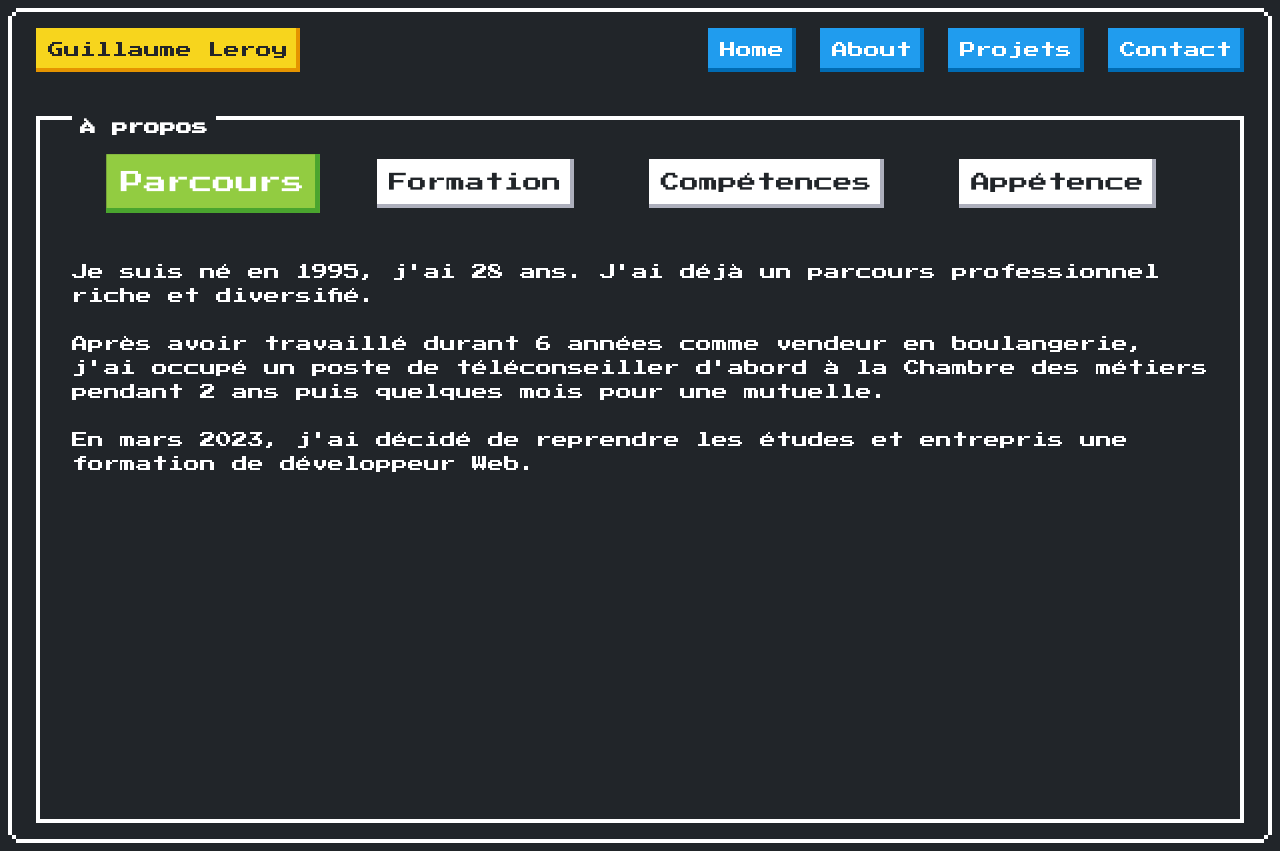
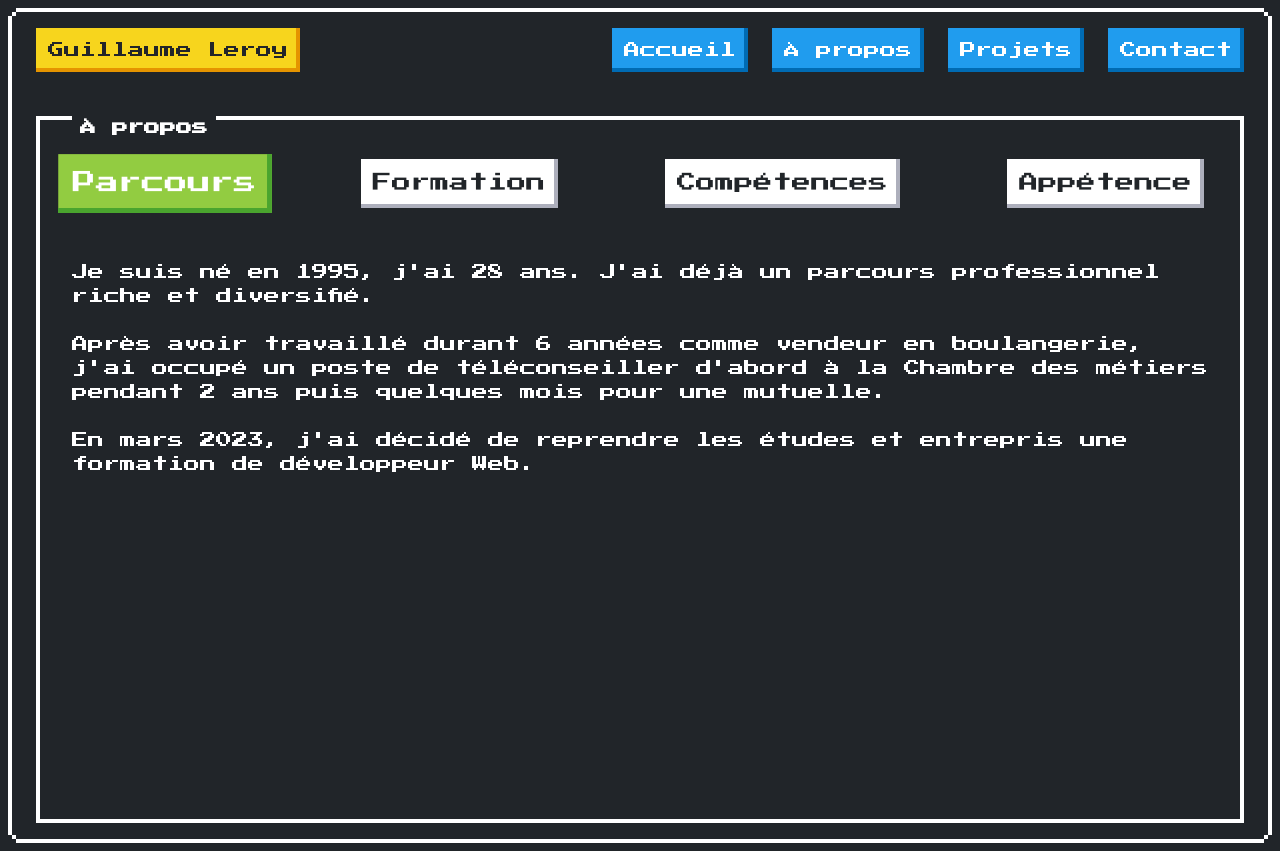
Before and after one commit to Leroyg-11/Mon-Folio, a React (Vite) app: page /Mon-Folio/about in a window 1280 px wide. Built offline with nearby package versions, Linux system fonts and the light colour scheme.

Commit message:
Final modif

```diff
--- a/src/components/layout/NavBar.jsx
+++ b/src/components/layout/NavBar.jsx
@@ -21,7 +21,7 @@ const NavBar = () => {
         <li>
           <Link className="nav-link-item" to="/Mon-Folio/">
             <button type="button" className="nes-btn is-primary">
-              Home
+              Accueil
             </button>
           </Link>
         </li>
@@ -29,7 +29,7 @@ const NavBar = () => {
         <li>
           <Link className="nav-link-item" to="/Mon-Folio/about">
             <button type="button" className="nes-btn is-primary">
-              About
+              À propos
             </button>
           </Link>
         </li>
--- a/src/components/layout/NavBar.scss
+++ b/src/components/layout/NavBar.scss
@@ -35,10 +35,11 @@ nav {
         max-width: 90%;
         position: relative;
         margin: auto;
+        white-space: nowrap;
         > li {
           text-align: center;
           * {
-            font-size: 0.5rem;
+            font-size: 0.4rem;
           }
         }
       }
--- a/src/index.scss
+++ b/src/index.scss
@@ -20,4 +20,9 @@ main {
   section {
     min-height: 80vh;
   }
+  &.mobile {
+    .title {
+      font-size: 0.8rem !important;
+    }
+  }
 }
--- a/src/pages/SCSS/About.scss
+++ b/src/pages/SCSS/About.scss
@@ -7,11 +7,11 @@
   .item-about-container {
     display: flex;
     list-style: none;
-    justify-content: space-evenly;
-    flex-wrap: wrap;
+    justify-content: space-between;
     gap: 1.5vw;
     width: 100%;
     padding: 0 !important;
+    flex-wrap: wrap;
     .item-about {
       font-size: 1.5vw;
     }
```
